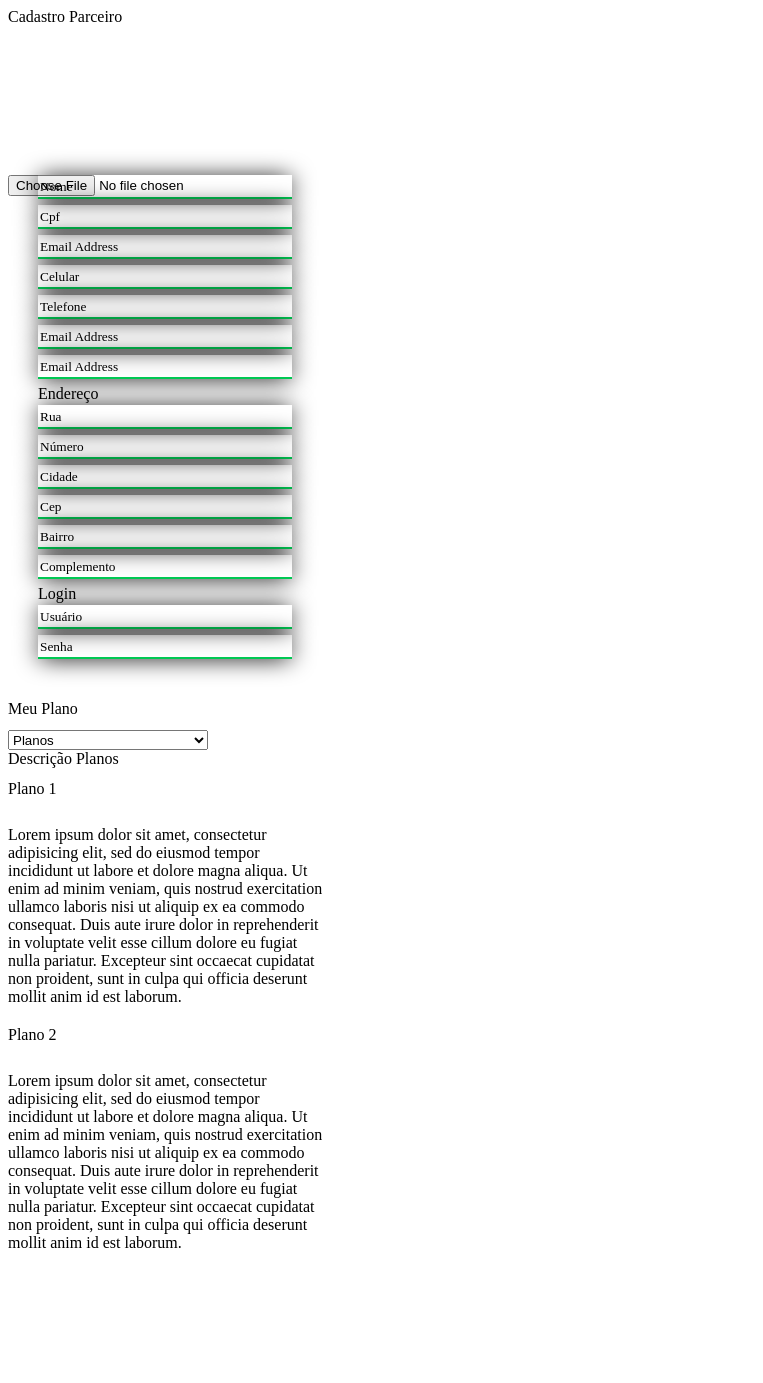
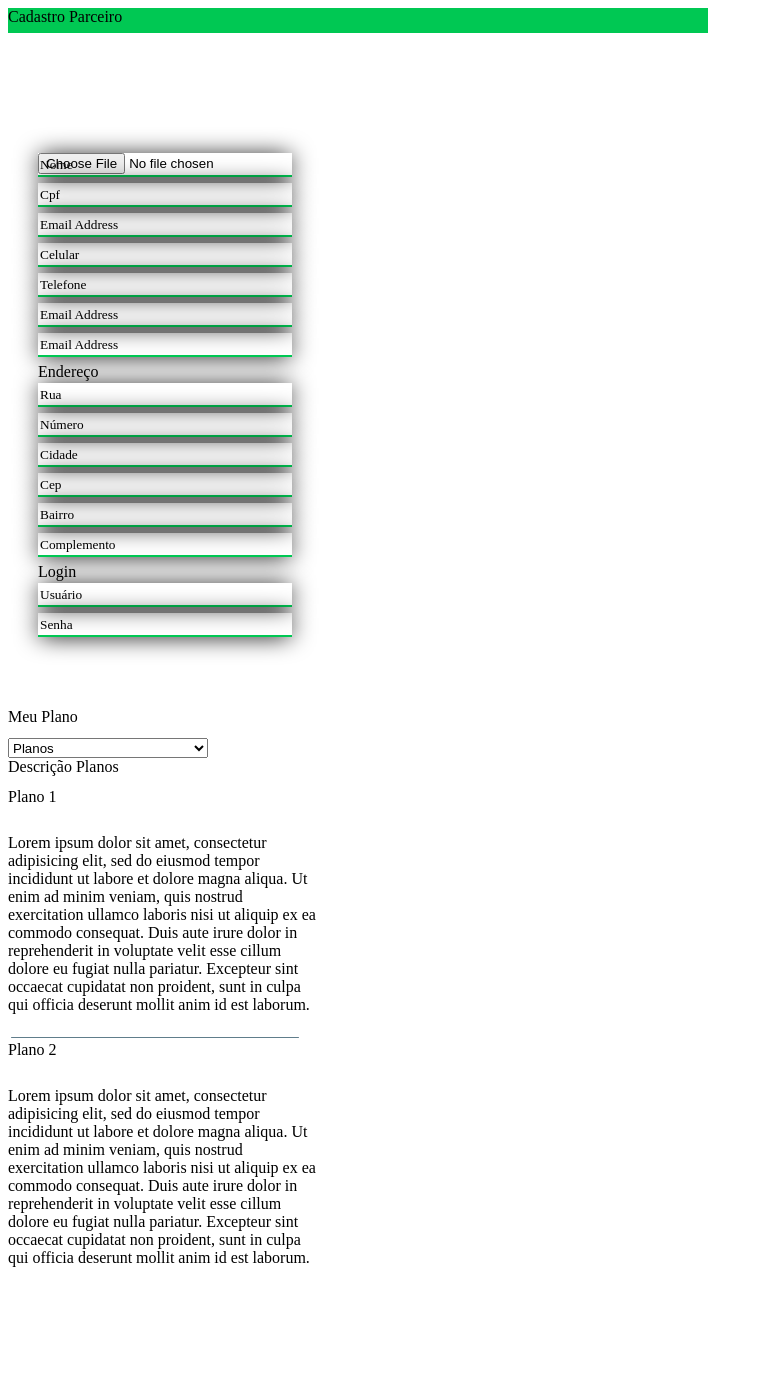
Before and after one commit to kah-eek/Portal-Auto-Center, a PHP site: page /view/modal_cadastro_parceiro.php in a window 1280 px wide. Shown: the whole page, without its empty margins (0-763 px from the left). Before the commit the page ends 1248 px from the top, so only its background shows below. Run offline with PHP 8.4, Linux system fonts and the light colour scheme.

```diff
--- a/view/css/modal_cadastro_parceiro.css
+++ b/view/css/modal_cadastro_parceiro.css
@@ -1,8 +1,18 @@
 .modal{
-  margin-top: 0px;
-  padding: 0px;
+  /*margin-top: 0px;*/
+  /*padding: 0px;*/
   width: 700px;
-  height: 675px;
+  min-height: 672px;
+  height: auto;
+}
+
+.divisor{
+  display: block;
+  width: 90%;
+  height: 1px;
+  border-radius: 100px;
+  background-color: #607D8B;
+  margin: 3px;
 }
 
 .container_principal_m_cp{
@@ -13,8 +23,8 @@
 
 .container_titulo_parceiro{
   width: 700px;
-  height: 17px;
-  /*background-color: red;*/
+  height: 25px;
+  background-color: #00C853;
 
 }
 
@@ -33,15 +43,16 @@
 }
 
 .container_img_parceiro{
-  width: 210px;
-  height: 150px;
+  width: 150px;
+  height: 120px;
+  margin-left: 30px;
   /*background-color: red;*/
 
 }
 
 .item_img_parceiro{
   width: 150px;
-  height: 150px;
+  height: 120px;
   background-color: #fff;
 
 }
@@ -148,20 +159,13 @@
 }
 
 .container_texto_planos{
-  width: 320px;
+  width: 310px;
   height: 200px;
 
 }
 
 .item_texto_planos{
-  width: 320px;
+  width: 310px;
   height: 200px;
 
 }
-
-.section_endereco{
-  width: 200px;
-  height: 40px;
-  background-color: red;
-
-}
--- a/view/css/padroes.css
+++ b/view/css/padroes.css
@@ -132,6 +132,7 @@ a{
 /* ********************************************************* */
 
 /* ***************** Preenchimento de componente ******************* */
+.preenche_3{padding: 3px;box-sizing: border-box;}
 .preenche_5{padding: 5px;box-sizing: border-box;}
 .preenche_10{padding: 10px;box-sizing: border-box;}
 .preenche_15{padding: 15px;box-sizing: border-box;}
--- a/view/modal_cadastro_parceiro.php
+++ b/view/modal_cadastro_parceiro.php
@@ -6,13 +6,13 @@
     <link rel="stylesheet" href="css/modal_cadastro_parceiro.css">
   </head>
   <body>
-    <div class="container_principal_m_cp">
+    <div class="container_principal_m_cp bg_cinza">
       <div class="container_titulo_parceiro">
-        <div class="item_titulo_parceiro align_center titulo">
+        <div class="item_titulo_parceiro align_center titulo preenche_3">
           Cadastro Parceiro
         </div>
       </div>
-      <div class="container_lado_esquerdo float_left bg_branco">
+      <div class="container_lado_esquerdo float_left bg_cinza">
         <!-- IMAGEM -->
         <div class="container_img_parceiro">
           <label for="btn_img_parceiro">
@@ -23,10 +23,10 @@
           </label>
         </div>
         <!-- FORM SEGURA INPUTS -->
-        <form class="form_segurando_inputs margem_t_5 float_left">
+        <form class="form_segurando_inputs float_left margem_t_10">
           <div class="item_contendo_inputs">
             <!-- INPUT NOME -->
-            <div class="segura_input_p ">
+            <div class="segura_input_p">
               <input class="input_text_p txt_preto margem_t_5" placeholder="Nome" type="text" name="txt_nome" value="">
             </div>
 
@@ -59,13 +59,13 @@
             </div>
 
             <!-- TITULO ENDEREÇO -->
-            <div class="titulo_form_p ">
-              <div class="item_titulo_form_p margem_t_5 titulo float_left">
+            <div class="titulo_form_p">
+              <div class="item_titulo_form_p titulo margem_t_10 float_left">
                 Endereço
               </div>
             </div>
             <!-- INPUT RUA -->
-            <div class="segura_input_p float_left">
+            <div class="segura_input_p float_left margem_t_5">
               <input class="input_text_p txt_preto margem_t_5" placeholder="Rua" type="text" name="txt_rua" value="">
             </div>
 
@@ -94,13 +94,13 @@
               <input class="input_text_p txt_preto margem_t_5" placeholder="Complemento" type="text" name="txt_complemento" value="">
             </div>
             <!-- TITULO LOGIN -->
-            <div class="titulo_form_p ">
-              <div class="item_titulo_form_p margem_t_5 titulo float_left">
+            <div class="titulo_form_p">
+              <div class="item_titulo_form_p margem_t_10 titulo float_left">
                 Login
               </div>
             </div>
             <!-- INPUT USER -->
-            <div class="segura_input_p float_left">
+            <div class="segura_input_p float_left margem_t_5">
               <input class="input_text_p txt_preto margem_t_5" placeholder="Usuário" type="text" name="txt_use" value="">
             </div>
 
@@ -113,11 +113,11 @@
       </div>
 
       <!-- LADO DIREITO -->
-      <div class="container_lado_direito float_left bg_branco">
+      <div class="container_lado_direito float_left bg_cinza">
         <div class="container_planos float_right">
           <!-- TITULO PLANOS -->
           <div class="titulo_planos margem_t_30">
-            <div class="item_titulo_planos preenche_5 titulo borda_preta_1">
+            <div class="item_titulo_planos preenche_5 titulo">
               Meu Plano
             </div>
           </div>
@@ -146,6 +146,9 @@
               <p class="justificado">Lorem ipsum dolor sit amet, consectetur adipisicing elit, sed do eiusmod tempor incididunt ut labore et dolore magna aliqua. Ut enim ad minim veniam, quis nostrud exercitation ullamco laboris nisi ut aliquip ex ea commodo consequat. Duis aute irure dolor in reprehenderit in voluptate velit esse cillum dolore eu fugiat nulla pariatur. Excepteur sint occaecat cupidatat non proident, sunt in culpa qui officia deserunt mollit anim id est laborum. </p>
             </div>
           </div>
+          <div class="divisor float_left">
+
+          </div>
           <!-- PLANO 2 -->
           <div class="container_desc_planos margem_t_20 titulo">
             <div class="item_desc_planos fs_25">
```
Also changed, not shown: view/css/cliente_parceiro.css (+3 -5 lines).
